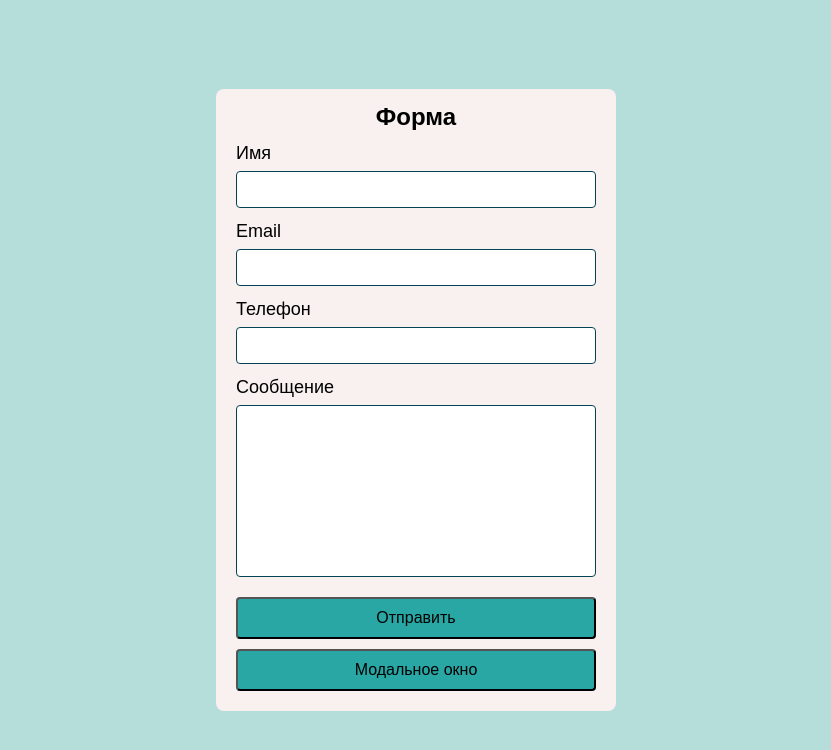
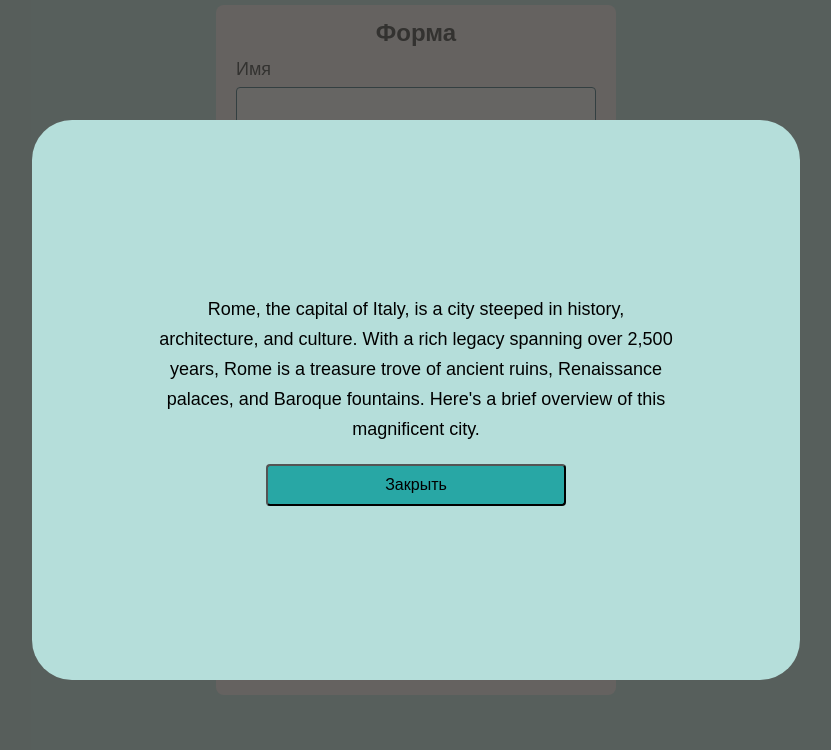
Before and after one commit to MARGO06/Test-Task_Form, a website built with webpack: page src/index.html in a window 1280 px wide. Both pictures are taken after a click on the button "Модальное окно". Shown: the whole page, without its empty margins (224-1055 px from the left). Built offline with nearby package versions, Linux system fonts and the light colour scheme.

Commit message:
feat: add open/close functions for the modal window

```diff
--- a/src/index.html
+++ b/src/index.html
@@ -32,7 +32,7 @@
           </div>
           <button type="submit">Отправить</button>
         </form>
-        <button type="button">Модальное окно</button>
+        <button type="button" class="button-open">Модальное окно</button>
         <div class="modal hidden">
           <div class="modal-info">
             <p class="modal-text">
@@ -42,7 +42,7 @@
               palaces, and Baroque fountains. Here's a brief overview of this
               magnificent city.
             </p>
-            <button type="button">Закрыть</button>
+            <button type="button" class="button-close">Закрыть</button>
           </div>
         </div>
         <div class="background-modal hidden"></div>
--- a/src/js/clientValidation.js
+++ b/src/js/clientValidation.js
@@ -38,7 +38,7 @@ export const clientValidation = (form, inputs, errors) => {
       inputs.forEach((input) => {
         data[input.id] = input.value;
       });
-      console.log(data);
+
       const response = await serverValidation(data);
 
       const message = messageAnswer(response.message);
@@ -49,6 +49,10 @@ export const clientValidation = (form, inputs, errors) => {
       } else {
         message.style.color = "red";
       }
+      errors.forEach((oneError) => {
+        oneError.textContent = "";
+      });
+
       return response;
     }
   });
--- a/src/js/index.js
+++ b/src/js/index.js
@@ -1,6 +1,7 @@
 import "../../src/style.scss";
 import { digitsMask } from "./mask";
 import { clientValidation } from "./clientValidation";
+import { openWindow, closeWindow } from "./modal";
 
 const form = document.querySelector(".form-wrapper");
 const phoneInput = document.getElementById("phone");
@@ -12,4 +13,5 @@ const inputs = [nameInput, emailInput, phoneInput, messageInput];
 
 digitsMask(phoneInput);
 clientValidation(form, inputs, errors);
-console.log("hello worlsd");
+openWindow();
+closeWindow();
--- /dev/null
+++ b/src/js/modal.js
@@ -0,0 +1,26 @@
+const modalWindow = document.querySelector(".modal");
+const modalBackground = document.querySelector(".background-modal");
+const openButton = document.querySelector(".button-open");
+const buttonClose = document.querySelector(".button-close");
+
+export const openWindow = () => {
+  openButton.addEventListener("click", (e) => {
+    e.preventDefault();
+    modalWindow.classList.remove("hidden");
+    modalBackground.classList.remove("hidden");
+    document.body.classList.add("lock");
+    setTimeout(() => {
+      modalWindow.classList.add("show");
+    }, 10);
+  });
+};
+
+export const closeWindow = () => {
+  buttonClose.addEventListener("click", (e) => {
+    e.preventDefault();
+    modalWindow.classList.add("hidden");
+    modalBackground.classList.add("hidden");
+    document.body.classList.remove("lock");
+    modalWindow.classList.remove("show");
+  });
+};
--- a/src/style.scss
+++ b/src/style.scss
@@ -24,13 +24,17 @@ body {
   display: flex;
   justify-content: center;
   align-items: center;
-  height: 100vh;
   background-color: $color-background-body;
   font-family: Arial, sans-serif;
+
+  &.lock {
+    overflow: hidden;
+  }
 }
 
 #app {
   position: relative;
+  top: 5px;
   width: 100%;
   max-width: 400px;
   background-color: $color-background-app;
@@ -65,9 +69,10 @@ body {
     }
 
     .error {
+      height: 12px;
       color: $color-error;
       font-size: $size-error;
-      margin-top: 5px;
+      margin: 5px 0;
     }
   }
 
@@ -86,8 +91,8 @@ body {
 
   .answer-registration {
     position: fixed;
-    top: 20px;
-    left: 50%;
+    top: 10px;
+    left: 58%;
     transform: translateX(-50%);
     font-size: $size-error;
     border: 1px solid $color-background-body;
@@ -120,6 +125,10 @@ body {
     display: none;
   }
 
+  .modal.show {
+    transform: translate(-50%, -50%) scale(1);
+  }
+
   .background-modal {
     position: fixed;
     left: 0;
@@ -139,8 +148,9 @@ body {
     position: fixed;
     top: 50%;
     left: 50%;
-    transform: translate(-50%, -50%);
-    z-index: 3;
+    transform: translate(-50%, -50%) scale(0);
+    transition: transform 0.3s ease-out, opacity 0.3s ease-out;
+    z-index: 1;
 
     @media (max-width: 800px) {
       width: 90%;
```
